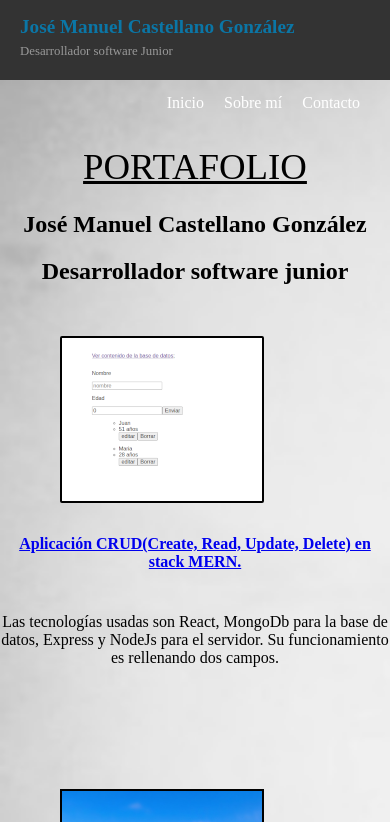
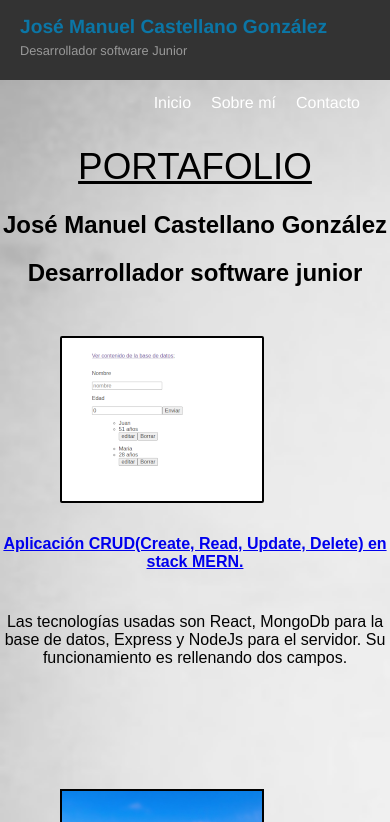
Before and after one commit to josemanuel80/hola-mundo, a React (Create React App) app: page / in a window 390 px wide. Shown: the top 822 px of the page. Built offline with nearby package versions, Linux system fonts and the light colour scheme.

Commit message:
responsive 3

```diff
--- a/src/styles/App.css
+++ b/src/styles/App.css
@@ -1,7 +1,3 @@
-* {
-  font-family: cursive;
-}
-
 .wrapper {
   width: 100%;
   height: 70rem;
@@ -52,10 +48,6 @@
   margin-bottom: 20%;
 }
 @media screen and (max-width: 500px) {
-  * {
-    font-family: cursive;
-  }
-
   .wrapper {
     width: 100%;
     height: 70rem;
```
